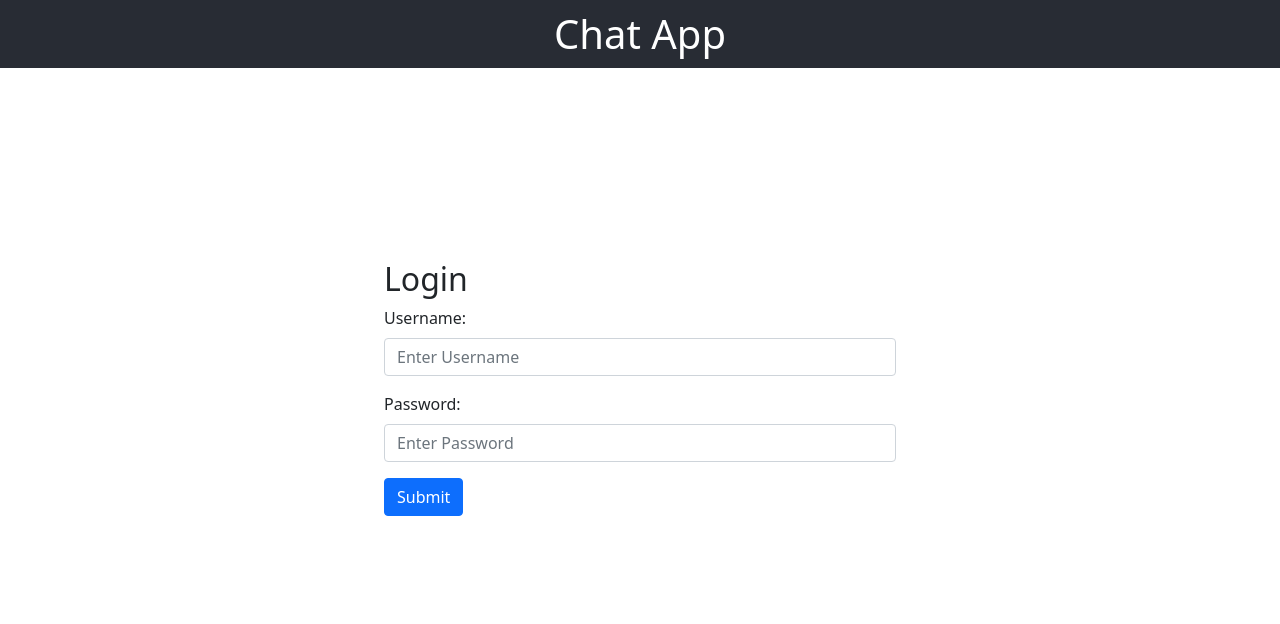
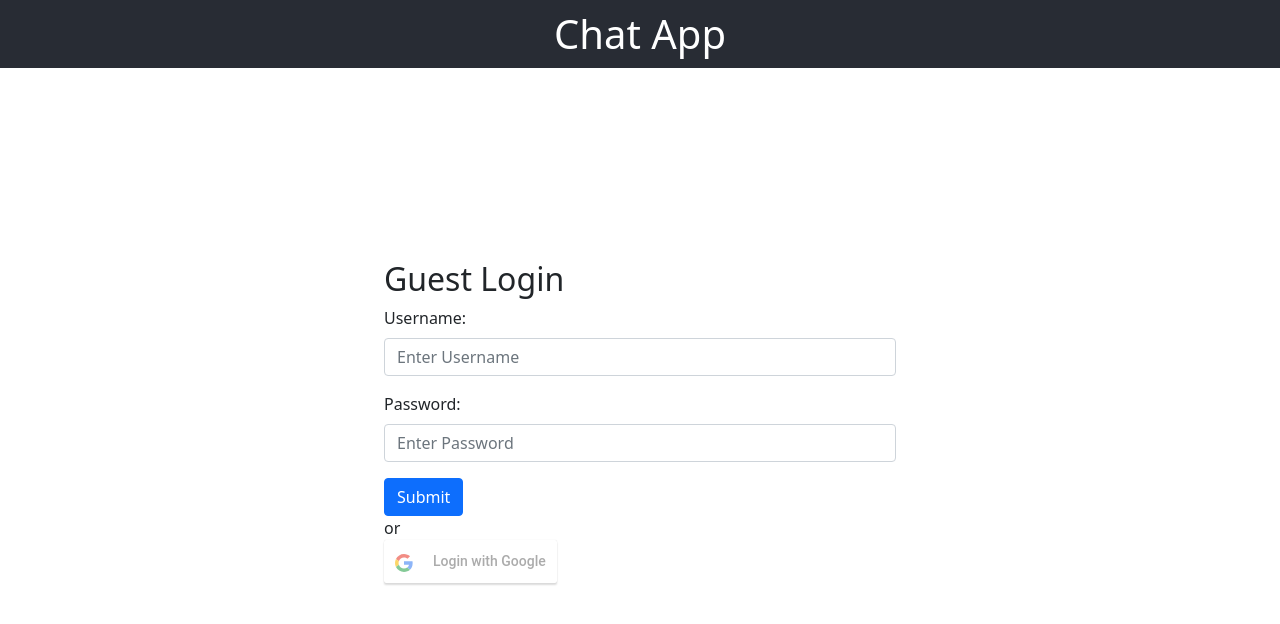
Before and after one commit to Gurvir-Sandhar/ChatApp, a React (Create React App) app in the folder client/: page / in a window 1280 px wide. Shown: the top 624 px of the page. Built offline with nearby package versions, Linux system fonts and the light colour scheme; no server answers.

Commit message:
installed react-google-login package for oauth

```diff
--- a/client/package.json
+++ b/client/package.json
@@ -13,6 +13,7 @@
     "react": "^17.0.2",
     "react-bootstrap": "^2.1.0",
     "react-dom": "^17.0.2",
+    "react-google-login": "^5.2.2",
     "react-router-dom": "^6.2.1",
     "react-scripts": "5.0.0",
     "socket.io-client": "^4.4.1",
--- a/client/src/Login.js
+++ b/client/src/Login.js
@@ -1,6 +1,7 @@
 import React from 'react';
 import Form from 'react-bootstrap/Form'
 import Button from 'react-bootstrap/Button'
+import GoogleLogin from 'react-google-login'
 import "./Login.css"
 const axios = require('axios');
 
@@ -33,10 +34,14 @@ class Login extends React.Component {
             })
     }
 
+    responseGoogle = (response) => {
+        console.log(response);
+    }
+
     render() {
         return (
             <Form className="login-form" onSubmit={this.handleSubmit}>
-                <h2>Login</h2>
+                <h2>Guest Login</h2>
                 <Form.Group className="mb-3" controlId="usernameID">
                     <Form.Label>Username:</Form.Label>
                     <Form.Control name='name' type="text" placeholder="Enter Username" />
@@ -48,6 +53,14 @@ class Login extends React.Component {
                 <Button variant="primary" type="submit">
                     Submit
                 </Button>
+                <div>or</div>
+                <GoogleLogin
+                    clientId={process.env.OAUTH_CLIENT_ID}
+                    buttonText="Login with Google"
+                    onSuccess={this.responseGoogle}
+                    onFailure={this.responseGoogle}
+                    cookiePolicy={'single_host_origin'}
+                />
             </Form>
         )
     }
```
Also changed, not shown: 1 other file (tests, documents, lock files or other folders).
